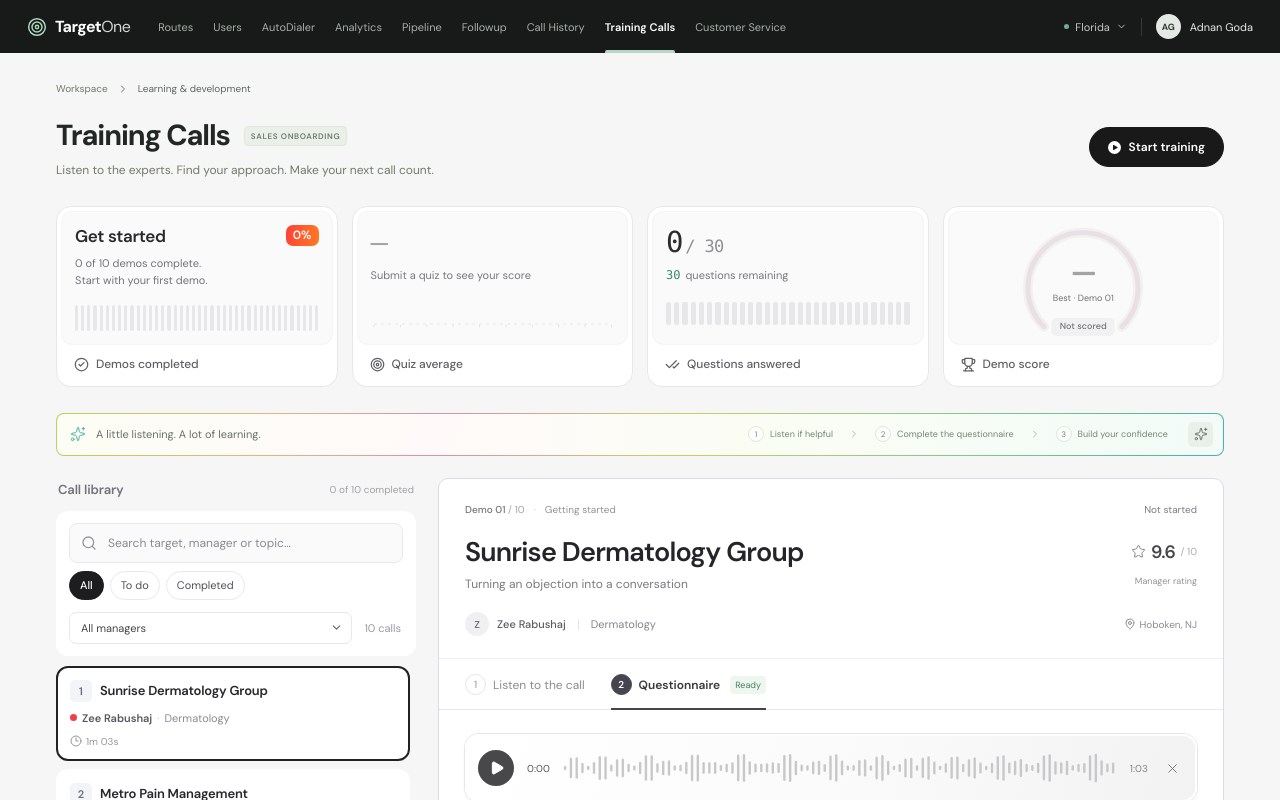
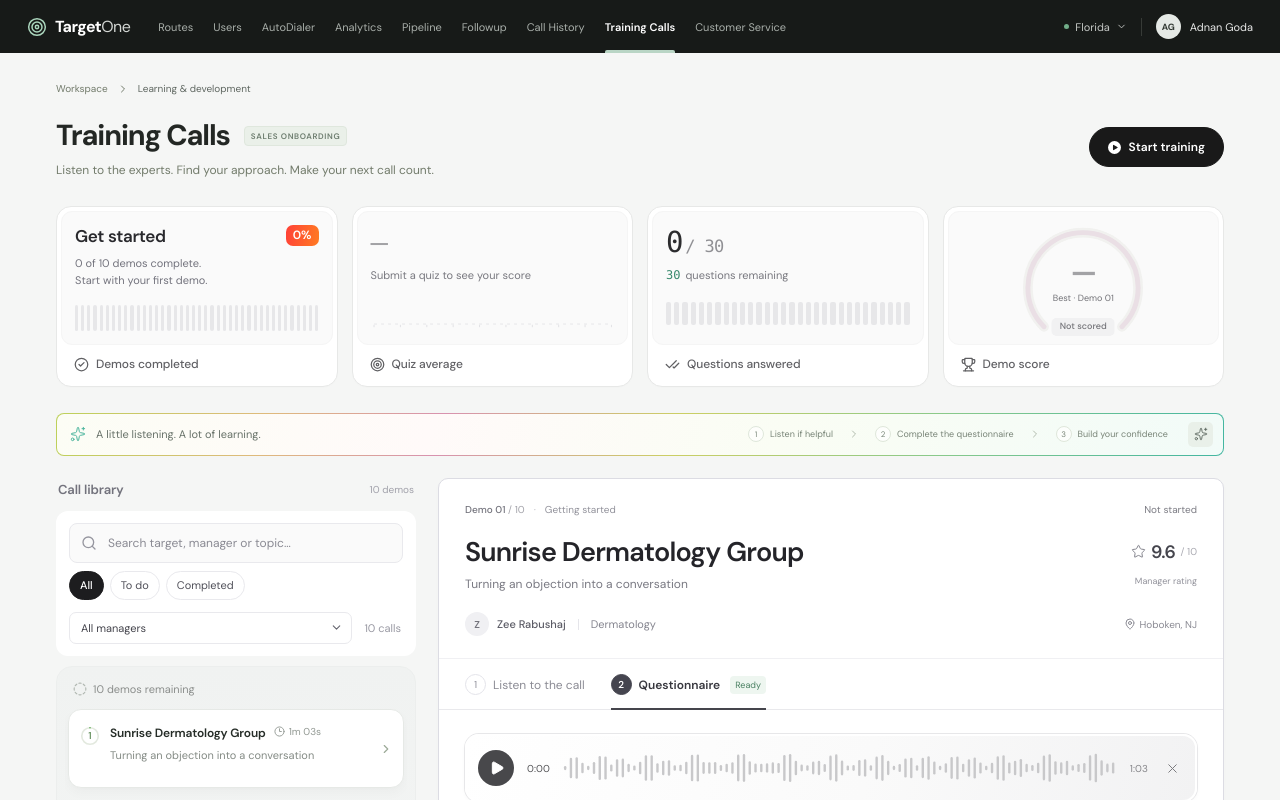
Before and after one commit to adnangodance/calls, a React (Vite) app: page / in a window 1280 px wide. Shown: the top 800 px of the page. Built offline with nearby package versions, Linux system fonts and the light colour scheme.

Commit message:
Restyle the demo library as a progress step list

```diff
--- a/src/App.tsx
+++ b/src/App.tsx
@@ -1,5 +1,5 @@
 import { useEffect, useId, useRef, useState } from 'react';
-import { ArrowRight, Check, CheckCheck, ChevronDown, ChevronLeft, ChevronRight, CircleCheck, Clock3, Headphones, Info, MapPin, Pause, Play, RotateCcw, RotateCw, Search, Sparkles, Star, Target, Trophy, Volume2, VolumeX, X } from 'lucide-react';
+import { ArrowRight, Check, CheckCheck, ChevronDown, ChevronLeft, ChevronRight, CircleCheck, CircleDashed, Clock3, Headphones, Info, MapPin, Pause, Play, RotateCcw, RotateCw, Search, Sparkles, Star, Target, Trophy, Volume2, VolumeX, X } from 'lucide-react';
 import callData from './calls.json';
 import { gradeQuiz, listenedSeconds, mergePlayedRanges, sanitizeProgress } from './progress.mjs';
 
@@ -304,7 +304,7 @@ export default function App() {
 
       <div className="learning-layout">
         <aside className="library" aria-label="Training call library">
-          <div className="library-section-heading"><h2>Call library</h2><span>{completed} of {calls.length} completed</span></div>
+          <div className="library-section-heading"><h2>Call library</h2><span>{calls.length} demos</span></div>
           <div className="library-tools">
             <label className="search-box">
               <Search size={16} />
@@ -320,18 +320,31 @@ export default function App() {
             </div>
           </div>
 
-          <div className="call-list" aria-label="Calls">
+          <div className="call-list-panel">
+          <p className="library-queue-heading" role="status">{completed === calls.length ? <CircleCheck size={14} /> : <CircleDashed size={14} />}<span>{completed === calls.length ? 'All demos completed' : `${calls.length - completed} ${calls.length - completed === 1 ? 'demo' : 'demos'} remaining`}</span></p>
+          <ol className="call-list" aria-label="Calls">
             {visibleCalls.length ? visibleCalls.map(call => {
               const p = progress[call.id] || EMPTY;
               const selected = call.id === activeId;
-              return <div className={`call-item ${selected ? 'active' : ''} ${p.completed ? 'is-complete' : ''}`} key={call.id}>
+              const responses = call.questions.filter((_, i) => p.answers[i] >= 0).length + Number(Boolean(p.reflection.trim()));
+              const responseTotal = call.questions.length + 1;
+              const state = p.completed ? 'Completed' : p.submitted ? 'Review answers' : responses === responseTotal ? 'Ready to submit' : responses > 0 ? `${responses} of ${responseTotal} answered` : '';
+              return <li className={`call-item ${selected ? 'active' : ''} ${p.completed ? 'is-complete' : ''}`} key={call.id}>
                 <button className="call-select" aria-current={selected ? 'true' : undefined} onClick={() => selectCall(call.id)}>
-                  <div className="call-item-title"><span className="call-number">{calls.indexOf(call) + 1}</span><strong>{call.title}</strong></div>
-                  <div className="call-description"><i className={`manager-dot ${managerClass(call.manager)}`} /><strong>{call.manager}</strong><span className="call-meta-dot">·</span><span className="call-specialty">{call.specialty}</span></div>
-                  <div className="call-item-meta"><span><Clock3 size={12} />{formatDuration(call.duration)}</span>{p.completed ? <span className="call-progress-label complete"><CircleCheck size={12} />Completed</span> : (p.answers.some(answer => answer >= 0) || p.reflection.trim()) && <span className="call-progress-label">In progress</span>}</div>
+                  <span className={`call-step ${selected || responses > 0 ? 'has-progress' : ''} ${p.completed ? 'is-complete' : ''}`} aria-hidden="true">
+                    <svg viewBox="0 0 24 24"><circle className="call-step-track" cx="12" cy="12" r="9" /><circle className="call-step-fill" cx="12" cy="12" r="9" pathLength="100" strokeDasharray={`${p.completed ? 100 : responses / responseTotal * 100} 100`} /></svg>
+                    <span className="call-number">{calls.indexOf(call) + 1}</span>{p.completed && <Check size={11} strokeWidth={2.2} />}
+                  </span>
+                  <span className="call-row-copy">
+                    <span className="call-item-title"><strong>{call.title}</strong><span className="call-duration"><Clock3 size={11} />{formatDuration(call.duration)}</span></span>
+                    <span className="call-description">{call.topic}</span>
+                    {state && <span className={`call-row-state ${p.completed ? 'complete' : p.submitted ? 'needs-review' : ''}`}>{state}</span>}
+                  </span>
+                  <ChevronRight size={14} className="call-row-chevron" aria-hidden="true" />
                 </button>
-              </div>;
-            }) : <div className="empty-state"><Search size={25} /><strong>No calls found</strong><p>{query || manager !== 'all' ? 'Try a different search or filter.' : filter === 'completed' ? 'Your completed demos will appear here.' : 'All demos are complete. Revisit any call to practice.'}</p><button className="text-button" onClick={() => { setQuery(''); setFilter('all'); setManager('all'); }}>Show all calls<ArrowRight size={13} /></button></div>}
+              </li>;
+            }) : <li className="empty-state"><Search size={25} /><strong>No calls found</strong><p>{query || manager !== 'all' ? 'Try a different search or filter.' : filter === 'completed' ? 'Your completed demos will appear here.' : 'All demos are complete. Revisit any call to practice.'}</p><button className="text-button" onClick={() => { setQuery(''); setFilter('all'); setManager('all'); }}>Show all calls<ArrowRight size={13} /></button></li>}
+          </ol>
           </div>
         </aside>
 
--- a/src/styles.css
+++ b/src/styles.css
@@ -84,7 +84,6 @@ h1 { font-size: 29px; letter-spacing: -1.15px; font-weight: 650; line-height: 1.
 .section-eyebrow { display: flex; align-items: center; justify-content: space-between; font-size: 8px; font-weight: 600; letter-spacing: 1px; color: #6d776e; margin-bottom: 14px; }
 .manager-filters { margin-top: 8px; }
 .filter-count { font-size: 10px; opacity: .65; }
-.is-complete .call-item-title { padding-right: 22px; }
 .call-rating.high-rating { background: #e7f5ed; color: #168040; }
 .call-rating.mid-rating { background: #edf1ff; color: #5475c7; }
 .call-rating.low-rating { background: #fff4e3; color: #ad7923; }
@@ -461,25 +460,37 @@ h3 { font-size: 13px; font-weight: 550; letter-spacing: -.15px; }
 .select-wrap select { width: 100%; border: 1px solid #e9e9ed; border-radius: 7px; background: #fff; color: #44444c; font-size: 11px; padding: 8px 28px 8px 11px; appearance: none; cursor: pointer; }
 .select-wrap svg { position: absolute; right: 9px; pointer-events: none; color: #65656f; }
 .library-result-count { font-size: 11px; color: #9999a3; padding-right: 2px; font-variant-numeric: tabular-nums; }
-.call-list { display: grid; gap: 8px; max-height: 760px; overflow-y: auto; padding: 0 6px 2px 0; scrollbar-width: thin; scrollbar-color: #dcdce2 transparent; }
-.call-item { position: relative; min-width: 0; border: 2px solid transparent; border-radius: 12px; background: #fff; transition: border-color .15s; }
-.call-item:hover { border-color: #d9d9df; }
-.call-item.active { border-color: #222224; }
-.call-select { display: block; text-align: left; width: 100%; padding: 12px 12px 11px; border-radius: 10px; }
+.call-list-panel { min-width: 0; padding: 8px; border: 1px solid #eceeed; border-radius: 16px; background: linear-gradient(180deg, #f0f2f1, #f8f9f8); }
+.library-queue-heading { display: flex; align-items: center; gap: 6px; padding: 6px 8px 12px; color: #8b8e8c; font-size: 11px; line-height: 1.5; }
+.library-queue-heading > svg { color: #b1b8b1; }
+.call-list { display: grid; gap: 5px; max-height: 760px; overflow-y: auto; list-style: none; margin: 0; padding: 0 3px 8px; scrollbar-width: thin; scrollbar-color: #dcdce2 transparent; }
+.call-item { position: relative; min-width: 0; border: 1px solid transparent; border-radius: 13px; background: transparent; transition: background .15s, border-color .15s, box-shadow .15s; }
+.call-item:hover { background: #ffffffa6; }
+.call-item.active { border-color: #e6e9e6; background: #fff; box-shadow: 0 2px 4px #26302604, 0 5px 12px #26302607; }
+.call-select { display: grid; grid-template-columns: 22px minmax(0, 1fr) 14px; align-items: start; gap: 9px; text-align: left; width: 100%; min-height: 77px; padding: 14px 10px; border-radius: 12px; }
 .call-select:focus-visible { outline-offset: -3px; }
-.call-item-title { display: flex; align-items: center; gap: 8px; }
-.call-item-title strong { font-size: 13px; font-weight: 600; letter-spacing: -.2px; color: #27272c; line-height: 1.5; overflow: hidden; white-space: nowrap; text-overflow: ellipsis; }
-.call-number { display: inline-flex; align-items: center; justify-content: center; width: 22px; height: 22px; flex-shrink: 0; background: #f2f4f7; color: #657184; border-radius: 5px; font-size: 11px; font-weight: 550; font-variant-numeric: tabular-nums; }
-.call-description { display: flex; align-items: center; gap: 5px; margin: 9px 0 10px; color: #8a8a96; font-size: 11px; min-width: 0; }
-.call-description strong { color: #57575f; font-weight: 550; flex-shrink: 0; }
-.call-meta-dot { color: #bbbbc3; }
-.call-specialty { overflow: hidden; white-space: nowrap; text-overflow: ellipsis; }
-.call-item-meta { display: flex; align-items: center; gap: 11px; font-size: 10px; color: #9696a1; }
-.call-item-meta > span { display: flex; align-items: center; gap: 4px; white-space: nowrap; }
-.manager-dot { width: 7px; height: 7px; border-radius: 50%; display: inline-block; flex-shrink: 0; }
-.manager-dot.zee { background: #ef4048; }
-.manager-dot.edrin { background: #efc750; }
-.manager-dot.will { background: #242426; }
+.call-step { position: relative; display: grid; place-items: center; width: 22px; height: 22px; margin-top: 1px; border-radius: 50%; background: #e9ece9; }
+.call-step > svg { position: absolute; inset: 0; width: 100%; height: 100%; transform: rotate(-90deg); opacity: 0; }
+.call-step circle { fill: none; stroke-width: 1.8; }
+.call-step-track { stroke: #e3e9df; }
+.call-step-fill { stroke: #56a84c; stroke-linecap: round; transition: stroke-dasharray .2s; }
+.call-number { color: #919890; font-size: 10px; font-weight: 450; line-height: 1; font-variant-numeric: tabular-nums; }
+.call-step.has-progress, .call-step.is-complete { background: transparent; }
+.call-step.has-progress > svg, .call-step.is-complete > svg { opacity: 1; }
+.active .call-number { color: #52824a; }
+.call-step.is-complete .call-number { visibility: hidden; }
+.call-step.is-complete > svg:last-child { width: 11px; height: 11px; inset: auto; color: #4a9642; transform: none; }
+.call-row-copy { display: block; min-width: 0; }
+.call-item-title { display: flex; align-items: baseline; flex-wrap: wrap; gap: 4px 8px; }
+.call-item-title strong { color: #434946; font-size: 12px; font-weight: 550; letter-spacing: -.15px; line-height: 1.5; }
+.active .call-item-title strong { color: #252c27; }
+.call-duration { display: inline-flex; align-items: center; gap: 4px; color: #929993; font-size: 10px; line-height: 1.5; white-space: nowrap; }
+.call-description { display: block; margin-top: 5px; color: #848b85; font-size: 11px; line-height: 1.55; }
+.call-row-state { display: block; margin-top: 6px; color: #838e80; font-size: 10px; line-height: 1.5; }
+.call-row-state.complete { color: #4d8645; }
+.call-row-state.needs-review { color: #9a7748; }
+.call-row-chevron { align-self: center; color: #bec6bd; }
+.active .call-row-chevron { color: #9caa98; }
 .empty-state { padding: 38px 18px; text-align: center; color: #9898a0; background: #fff; border-radius: 12px; font-size: 11px; }
 .empty-state strong { display: block; color: #45454c; margin: 14px 0 8px; font-size: 13px; font-weight: 550; }
 .empty-state p { line-height: 1.7; }
@@ -544,8 +555,6 @@ h3 { font-size: 13px; font-weight: 550; letter-spacing: -.15px; }
 .score-gauge.retry .score-gauge-status { background: #ffe0b2; color: #805920; }
 .library-manager-row { display: flex; justify-content: space-between; align-items: center; gap: 12px; margin-top: 12px; }
 .library-manager-row .select-wrap { min-width: 0; flex: 1; }
-.call-item-meta .call-progress-label { margin-left: auto; color: #74747c; }
-.call-item-meta .call-progress-label.complete { color: #38764f; }
 #call-title:focus, #questionnaire-title:focus { outline: none; }
 @media (min-width: 601px) and (max-width: 1030px) {
   .training-stats { grid-template-columns: repeat(2, minmax(0, 1fr)); }
```
